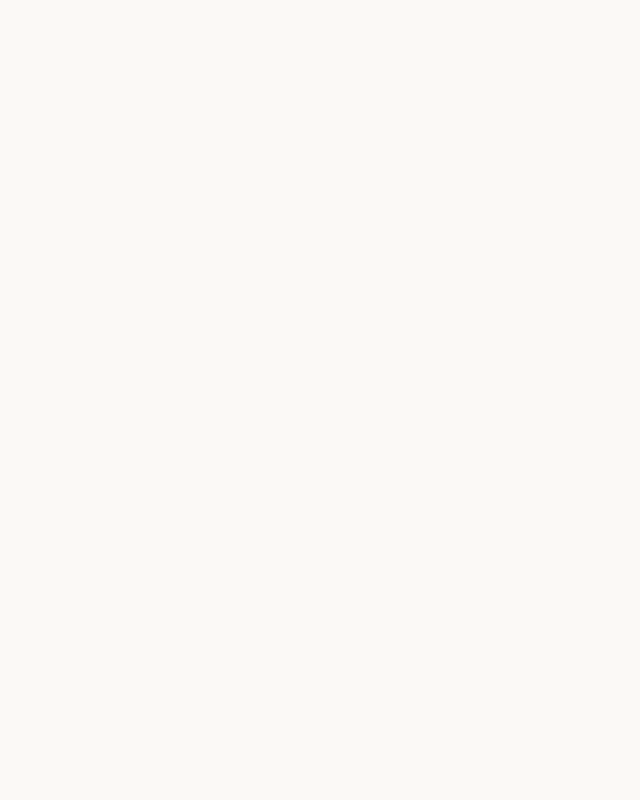
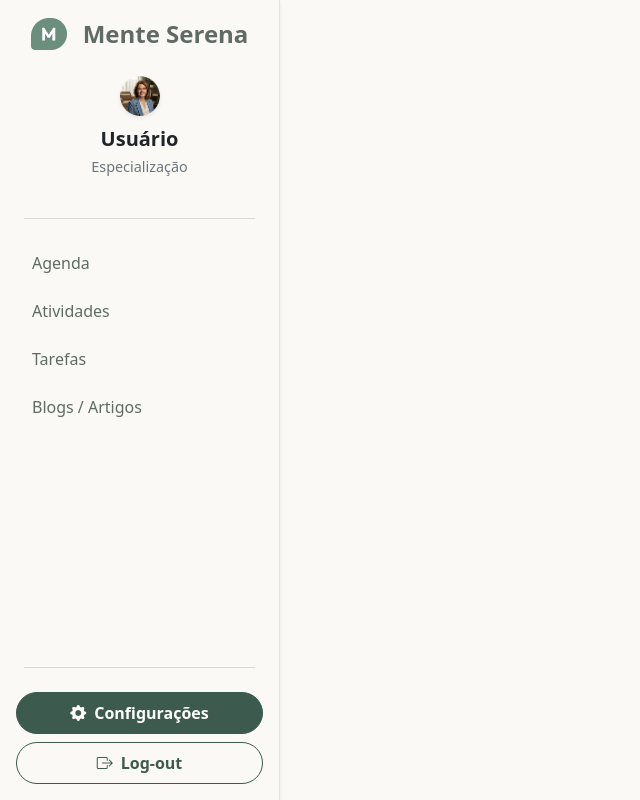
Before and after one commit to CaioDev05/MenteAberta-React, a React (Vite) app in the folder MenteAberta-React/: page /configuracoes in a window 1280 px wide. Before the commit this address had no page. Shown: the whole page, without its empty margins (0-640 px from the left). Built offline with nearby package versions, Linux system fonts and the light colour scheme.

Commit message:
- Sidebar feita

```diff
--- a/MenteAberta-React/src/App.jsx
+++ b/MenteAberta-React/src/App.jsx
@@ -6,6 +6,7 @@ import FAQ from "./pages/FAQ/FAQ"
 import Agendamento from "./pages/Agendamento/Agendamento"
 import Blog from "./pages/Blog/Blog"
 import Voluntario from "./pages/Voluntarios/Voluntario"
+import Configuracoes from "./pages/Configuracoes/Configuracoes"
 
 function App() {
 
@@ -18,6 +19,7 @@ function App() {
       <Route path="/faq" element={<FAQ/>}></Route>
       <Route path="/agendamento" element={<Agendamento/>}></Route>
       <Route path="/voluntario" element={<Voluntario/>}></Route>
+      <Route path="/configuracoes" element={<Configuracoes/>}></Route>
     </Routes>
   )
 }
--- /dev/null
+++ b/MenteAberta-React/src/components/Header/Sidebar.jsx
@@ -0,0 +1,106 @@
+import React, { useState } from 'react';
+import { Link } from 'react-router-dom';
+
+const Sidebar = () => {
+    const [isOpen, setIsOpen] = useState(false);
+
+    return (
+        <>
+            {/* Botão Hambúrguer (Mobile) - Fica fixo no topo esquerdo */}
+            <button
+                className="btn btn-success d-md-none position-fixed top-0 start-0 m-3 z-3 shadow-sm"
+                onClick={() => setIsOpen(true)}
+            >
+                <i className="bi bi-list fs-5"></i>
+            </button>
+
+            {/* Fundo escuro padrão do Bootstrap 5 (Backdrop) para mobile */}
+            {isOpen && (
+                <div
+                    className="offcanvas-backdrop fade show d-md-none"
+                    onClick={() => setIsOpen(false)}
+                ></div>
+            )}
+
+            <header
+                className={`offcanvas-md offcanvas-start border-end shadow-sm d-flex flex-column flex-shrink-0 p-3 vh-100 ${isOpen ? 'show' : ''}`}
+                style={{ width: "280px", zIndex: 1045 }}
+                tabIndex="-1"
+            >
+                {/* Botão de Fechar interno nativo (Aparece apenas no mobile) */}
+                <div className="d-flex justify-content-end d-md-none mb-2">
+                    <button
+                        type="button"
+                        className="btn-close"
+                        onClick={() => setIsOpen(false)}
+                        aria-label="Close"
+                    ></button>
+                </div>
+
+                {/* Logo e Título */}
+                <Link to="/" className="d-flex align-items-center justify-content-center link-dark link-body-emphasis text-decoration-none mb-4 gap-2">
+                    <img src="logo-badge.png" alt="Logo" width="36" height="32" className="me-2"></img>
+                    <span className="fs-4 fw-semibold">Mente Serena</span>
+                </Link>
+
+                {/* Perfil do Usuário */}
+                <div className='text-center mb-4'>
+                    <div className="position-relative d-inline-block mb-2">
+                        <img
+                            src="Blog/Ellipse.png"
+                            alt="Foto do usuário"
+                            width="40"
+                            height="40"
+                            className="rounded-circle shadow-sm"
+                            style={{ objectFit: 'cover' }}
+                        />
+                    </div>
+                    <p className='mb-0 fw-bold text-dark fs-5'>Usuário</p>
+                    <span className='card-desc'>
+                        Especialização
+                    </span>
+                </div>
+
+                <hr className="text-secondary opacity-25 mx-2" />
+
+                {/* Navegação */}
+                <ul className='nav nav-pills flex-column mb-auto gap-2 mt-2'>
+                    <li className="nav-item">
+                        <Link to="/" className="nav-link px-3 py-2 link-body-emphasis">
+                            <span className="fw-medium">Agenda</span>
+                        </Link>
+                    </li>
+                    <li>
+                        <Link to="/" className="nav-link px-3 py-2 link-body-emphasis">
+                            <span className="fw-medium">Atividades</span>
+                        </Link>
+                    </li>
+                    <li>
+                        <Link to="/" className="nav-link px-3 py-2 link-body-emphasis">
+                            <span className="fw-medium">Tarefas</span>
+                        </Link>
+                    </li>
+                    <li>
+                        <Link to="/" className="nav-link px-3 py-2 link-body-emphasis">
+                            <span className="fw-medium">Blogs / Artigos</span>
+                        </Link>
+                    </li>
+                </ul>
+
+                <hr className="text-secondary opacity-25 mx-2" />
+
+                {/* Botões de Ação */}
+                <div className='d-flex flex-column gap-2 mt-2'>
+                    <Link to="/" className="btn btn-success d-flex align-items-center justify-content-center gap-2 py-2 fw-semibold">
+                        <i className="bi bi-gear-fill"></i> Configurações
+                    </Link>
+                    <Link to="/" className="btn btn-outline-secondary d-flex align-items-center justify-content-center gap-2 py-2 fw-semibold">
+                        <i className="bi bi-box-arrow-right"></i> Log-out
+                    </Link>
+                </div>
+            </header>
+        </>
+    );
+}
+
+export default Sidebar;
--- /dev/null
+++ b/MenteAberta-React/src/pages/Configuracoes/Configuracoes.jsx
@@ -0,0 +1,12 @@
+import React from 'react'
+import Sidebar from '../../components/Header/Sidebar'
+
+const Configuracoes = () => {
+  return (
+    <div className='d-flex min-vh-100'>
+        <Sidebar/>
+    </div>
+  )
+}
+
+export default Configuracoes
```
Also changed, not shown: MenteAberta-React/src/components/Header/Sidebar.css (added).
